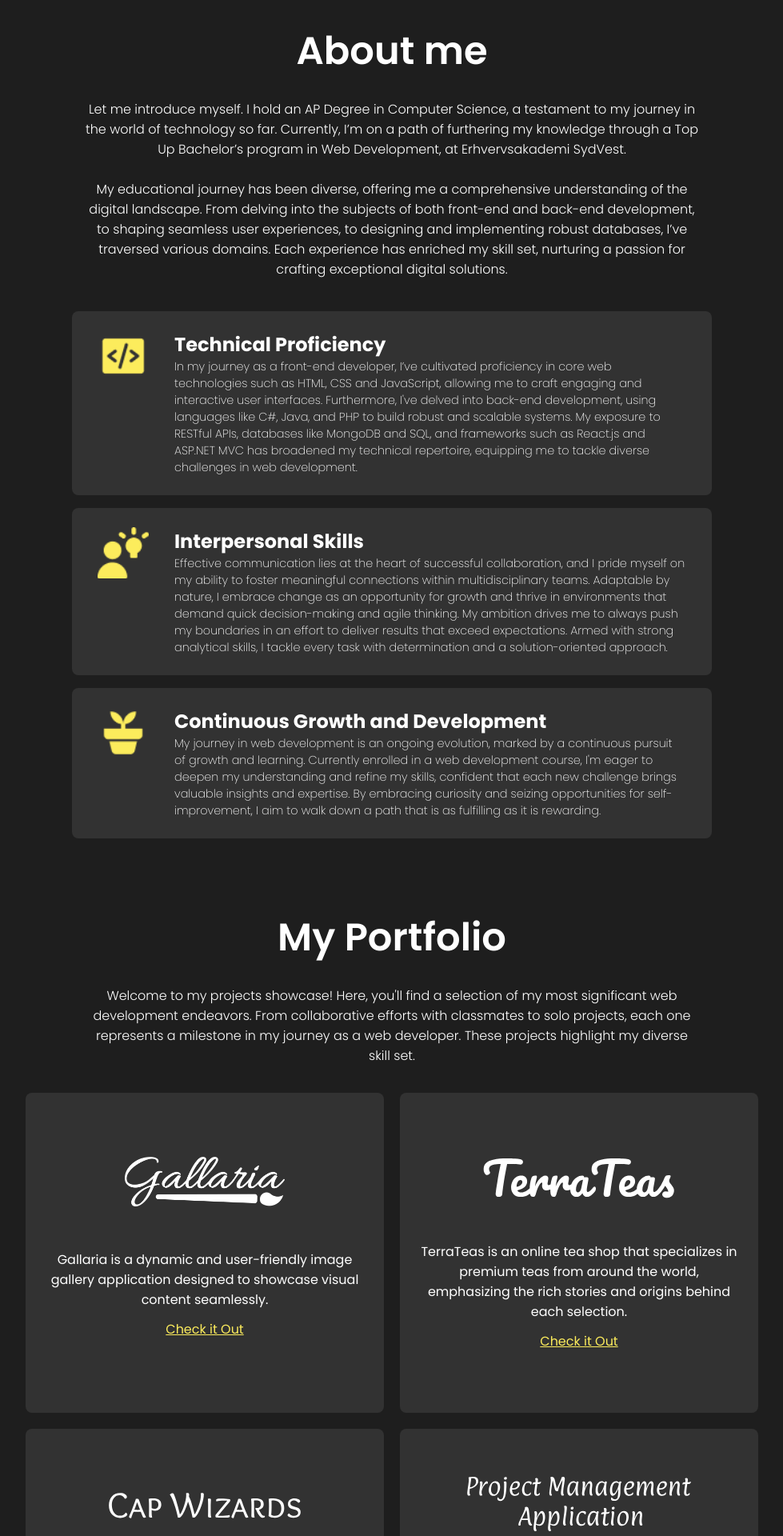
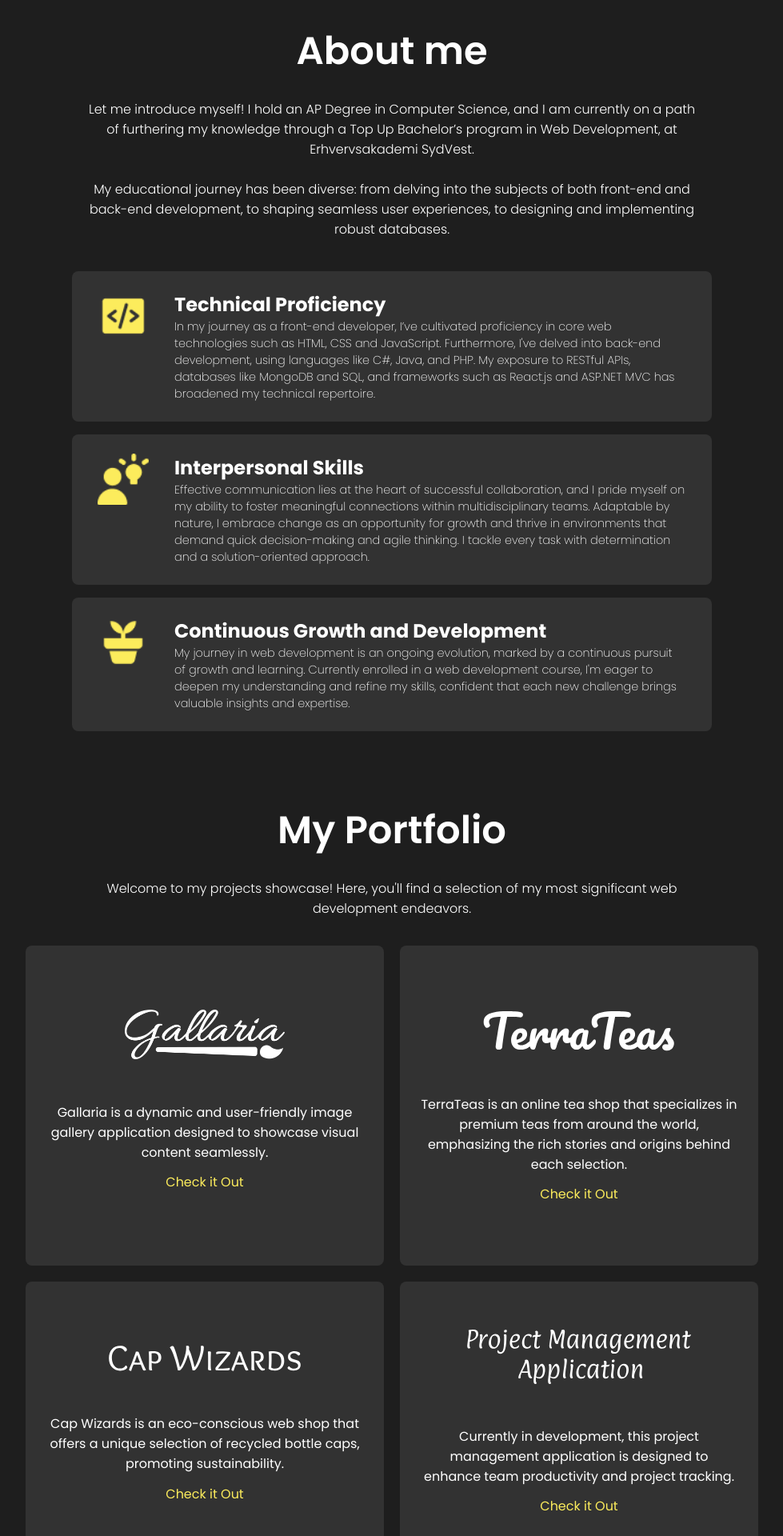
Before and after one commit to denisa122/Portfolio, a React (Create React App) app in the folder portfolio/: page / in a window 1280 px wide. Shown: the part 820-2740 px from the top of the page at 80% size, without its empty margins (150-1129 px from the left). Built offline with nearby package versions, Linux system fonts and the light colour scheme.

Commit message:
changes to single project pages

```diff
--- a/portfolio/src/components/Experience/experience.js
+++ b/portfolio/src/components/Experience/experience.js
@@ -10,13 +10,11 @@ const Experience = () => {
             <h2 className='contactPageTitle'>Experience</h2>
             <p className='experienceDescription'>
                 During my previous education,  I completed a 20-week long front-end development internship in the company Swap Language at
-                the end of January 2023. This has been a very insightful experience and has allowed me to become a more
-                well-rounded developer. During the internship, I was responsible for making changes to the already existing
+                the end of January 2023. During the internship, I was responsible for making changes to the already existing
                 pages on the company’s platform, as well as implementing new front-end pages. I also worked on the
                 implementation of the company’s custom UI components. I have gained knowledge of how to work within a
-                microservices architecture using .NET 6 and technologies like Docker, Swagger API, Azure, Terraform, Blazor
-                Server, C#, Tailwind CSS, JavaScript and so on – while also building on top of the knowledge related to web
-                development that I had already gained from my studies.
+                microservices and micro frontends architecture using .NET 6 and technologies like Docker, Swagger API, Azure, Terraform, Blazor
+                Server, C#, Tailwind CSS, JavaScript and so on.
             </p>
             {/* <div className='experienceImgs'>
                 <img src={experienceImg} alt="experience img" className='experienceImg'/>
--- a/portfolio/src/components/Frontpage/Frontpage.js
+++ b/portfolio/src/components/Frontpage/Frontpage.js
@@ -1,22 +1,36 @@
-import React from "react";
+import React, { useEffect, useRef } from "react";
+import { useLocation } from "react-router-dom";
 import Navbar from "../NavBar/navbar";
-import Intro from "../Intro/intro"
+import Intro from "../Intro/intro";
 import Skills from "../Skills/skills";
 import Projects from "../Projects/projects";
 import Experience from "../Experience/experience";
 import Contact from "../Contact/contact";
 
 const Frontpage = () => {
+    const location = useLocation();
+    const projectsRef = useRef(null);
+
+    useEffect(() => {
+        if (location.state && location.state.scrollPosition === 'projects') {
+            projectsRef.current.scrollIntoView({ behavior: "smooth" });
+        } else {
+            window.scrollTo(0, 0);
+        }
+    }, [location.state]);
+
     return (
         <div>
             <Navbar/>
             <Intro/>
             <Skills/>
-            <Projects/>
+            <div ref={projectsRef}>
+                <Projects />
+            </div>
             <Experience/>
             <Contact/>
         </div>
-    )
+    );
 };
 
 export default Frontpage;
--- a/portfolio/src/components/Projects/Capwizzards.js
+++ b/portfolio/src/components/Projects/Capwizzards.js
@@ -2,27 +2,23 @@ import React from 'react';
 import { Link } from 'react-router-dom';
 import { useEffect } from 'react';
 
-import ProjectPhoto from '../../assets/project.png'
-
 import './projectDescriptionPages.css';
 
 const Capwizzards = () => {
+
+  useEffect(() => {
+    window.scrollTo(0, 0);
+  }, [])
+
   return (
     <div className='projectDetailsContainer'>
       <Link to='/' className='backLink'>Back to homepage</Link>
       <h1 className='projectTitle'>Cap Wizards</h1>
       <p className='projectDescription'>
-        Write description here
+      Cap Wizards is an eco-conscious web shop that offers a unique selection of recycled bottle caps, promoting sustainability.
+      The main idea behind this website was to provide a platform where eco-conscious individuals can access a unique selection of recycled bottle caps for their DIY projects, all while making a positive impact on the environment.
       </p> <br></br>
       <div className='projectDetails'>
-        <div className='projectImgContainer'>
-          <img
-            src={ProjectPhoto}
-            alt="Cap Wizards-screenshot"
-            loading="lazy"
-            className="projectImage"
-          />
-        </div>
         <div className='projectSpecificationsContainer'>
           <p className='projectContext'>
             <h3>Context: </h3> This project was created in collaboration with other 2 classmates, for our semester project. The requirements were to create a web shop using PHP as the programming language (we were not allowed to use any frameworks).
@@ -33,16 +29,17 @@ const Capwizzards = () => {
             <h3>GitHub repository: </h3> <a href='https://github.com/denisa122/CapWizards ' className='projectRepoLink' target='_blank'>https://github.com/denisa122/CapWizards </a>
           </p> <br></br>
           <p>
-            <h3>Version Control:</h3> Git was utilized for version control, with the project repository hosted on GitHub, providing collaboration and code management capabilities
+            <h3>Version Control:</h3> Git was utilized for version control, with the project repository hosted on GitHub, providing collaboration and code management capabilities.
           </p> <br></br>
           <p>
-            <h3>Database: </h3> The application uses a MySQL database to store and manage user data, product information, and other relevant content
+            <h3>Database: </h3> The application uses a MySQL database to store and manage user data, product information, and other relevant content.
           </p> <br></br>
           <p>
-            <h3>Technologies Used: </h3> PHP, MySQL, HTML, CSS, (JavaScript)?
+            <h3>Technologies Used: </h3> PHP, MySQL, HTML, CSS
           </p> <br></br>
           <p>
-            <h3>User Authentication: </h3> ???
+            <h3>Hosting: </h3> The application is hosted on One.com, at this <a href='https://denisaneagu.com/CapWizards/' target='_blank'>link</a>. <br></br>
+            In order to try the admin functionality, please use the following credentials: username: admin, password: password
           </p>
         </div>
       </div>
--- a/portfolio/src/components/Projects/projectDescriptionPages.css
+++ b/portfolio/src/components/Projects/projectDescriptionPages.css
@@ -35,7 +35,7 @@ h3 {
     color: #FCEC5C;
 }
 
-a {
+.projectSpecificationsContainer a {
     color: white;
     text-decoration: underline;
 }
--- a/portfolio/src/components/Projects/projects.js
+++ b/portfolio/src/components/Projects/projects.js
@@ -14,8 +14,6 @@ const Projects = () => {
       <h2 className="projectsTitle">My Portfolio</h2>
       <span className='projectsDescription'>
          Welcome to my projects showcase! Here, you'll find a selection of my most significant web development endeavors.
-         From collaborative efforts with classmates to solo projects, each one represents a milestone in my journey as a web developer.
-         These projects highlight my diverse skill set.
       </span>
       <div className='allProjectsContainer'>
           <div className='column'>
@@ -55,7 +53,7 @@ const Projects = () => {
               className="projectImg"
               />
               <p className='projectDescription'>
-              Cap Wizards is an eco-conscious web shop that offers a unique selection of recycled bottle caps, promoting sustainability through innovative recycling initiatives.
+              Cap Wizards is an eco-conscious web shop that offers a unique selection of recycled bottle caps, promoting sustainability.
               </p>
               <Link to='/capwizzards' className="projectLink">Check it Out</Link>
             </div>
--- a/portfolio/src/components/Skills/skills.js
+++ b/portfolio/src/components/Skills/skills.js
@@ -10,12 +10,9 @@ const Skills = () => {
     <section id='skills'>
         <span className='skillTitle'>About me</span>
         <span className='skillDescription'>
-        Let me introduce myself.
-        I hold an AP Degree in Computer Science, a testament to my journey in the world of technology so far.
-        Currently, I’m on a path of furthering my knowledge through a Top Up Bachelor’s program in Web Development, at Erhvervsakademi SydVest. <br></br><br></br>
-        My educational journey has been diverse, offering me a comprehensive understanding of the digital landscape.
-        From delving into the subjects of both front-end and back-end development, to shaping seamless user experiences, to designing and implementing robust databases, I’ve traversed various domains.
-        Each experience has enriched my skill set, nurturing a passion for crafting exceptional digital solutions.
+        Let me introduce myself!
+        I hold an AP Degree in Computer Science, and I am currently on a path of furthering my knowledge through a Top Up Bachelor’s program in Web Development, at Erhvervsakademi SydVest. <br></br><br></br>
+        My educational journey has been diverse: from delving into the subjects of both front-end and back-end development, to shaping seamless user experiences, to designing and implementing robust databases.
         </span>
         <div className='skillBars'>
             <div className='skillBar'>
@@ -23,9 +20,9 @@ const Skills = () => {
                 <div className='skillBarText'>
                     <h2>Technical Proficiency</h2>
                     <p>
-                    In my journey as a front-end developer, I’ve cultivated proficiency in core web technologies such as HTML, CSS and JavaScript, allowing me to craft engaging and interactive user interfaces.
-                    Furthermore, I've delved into back-end development, using languages like C#, Java, and PHP to build robust and scalable systems. My exposure to RESTful APIs, databases like MongoDB and SQL,
-                    and frameworks such as React.js and ASP.NET MVC has broadened my technical repertoire, equipping me to tackle diverse challenges in web development.
+                    In my journey as a front-end developer, I’ve cultivated proficiency in core web technologies such as HTML, CSS and JavaScript.
+                    Furthermore, I've delved into back-end development, using languages like C#, Java, and PHP. My exposure to RESTful APIs, databases like MongoDB and SQL,
+                    and frameworks such as React.js and ASP.NET MVC has broadened my technical repertoire.
                     </p>
                 </div>
             </div>
@@ -36,8 +33,7 @@ const Skills = () => {
                     <p>
                     Effective communication lies at the heart of successful collaboration, and I pride myself on my ability to foster meaningful connections within multidisciplinary teams.
                     Adaptable by nature, I embrace change as an opportunity for growth and thrive in environments that demand quick decision-making and agile thinking.
-                    My ambition drives me to always push my boundaries in an effort to deliver results that exceed expectations.
-                    Armed with strong analytical skills, I tackle every task with determination and a solution-oriented approach.
+                    I tackle every task with determination and a solution-oriented approach.
                     </p>
                 </div>
             </div>
@@ -48,7 +44,6 @@ const Skills = () => {
                     <p>
                     My journey in web development is an ongoing evolution, marked by a continuous pursuit of growth and learning.
                     Currently enrolled in a web development course, I'm eager to deepen my understanding and refine my skills, confident that each new challenge brings valuable insights and expertise.
-                    By embracing curiosity and seizing opportunities for self-improvement, I aim to walk down a path that is as fulfilling as it is rewarding.
                     </p>
                 </div>
             </div>
```
Also changed, not shown: portfolio/src/components/Projects/Gallaria.js (+8 -13 lines), portfolio/src/components/Projects/Projectmanager.js (+9 -14 lines), portfolio/src/components/Projects/Terrateas.js (+6 -11 lines).
